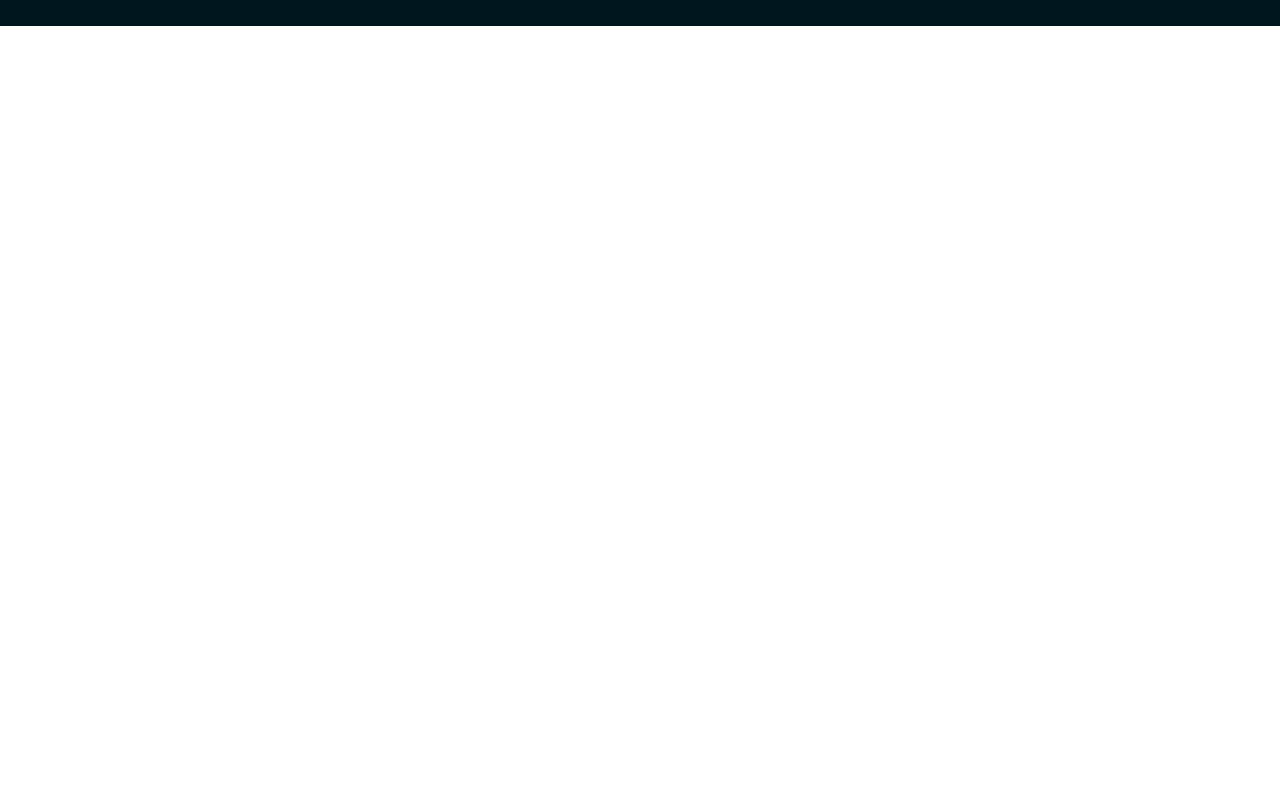
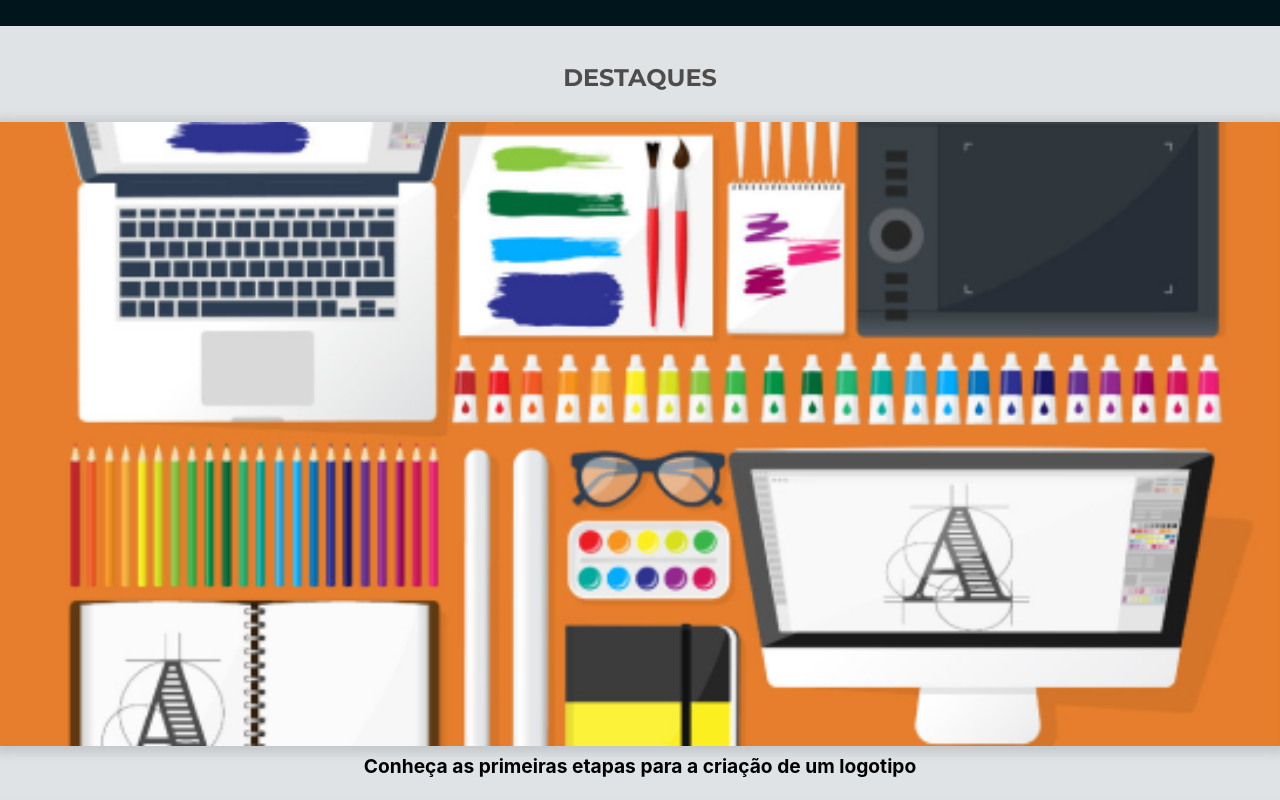
Before and after one commit to andbarranha/Aulas-Alura, a plain HTML site: page projeto-apeperia/index.html in a window 1280 px wide. Shown: the part 380-1180 px from the top of the page. Before the commit the page ends 800 px from the top, so only its background shows below. Drawn offline with Linux system fonts and the light colour scheme.

Commit message:
As unidades de viewport

```diff
--- /dev/null
+++ b/projeto-apeperia/css/destaques.css
@@ -0,0 +1,42 @@
+.destaques{
+    background-color: var(--azul-claro);
+
+    padding-top: 2.5rem;
+    padding-bottom: 2rem;
+}
+
+.destaques_titulo{
+    color: var(--cinza-escuro);
+    font-weight: 700;
+    font-size: 1.5rem;
+    font-family: var(--montserrat);
+    text-transform: uppercase;
+    text-align: center;
+    margin-bottom: 2rem;
+}
+
+.destaques_painel{
+    display: flex;
+    flex-direction: column;
+    align-items: center;
+
+    margin-bottom: 2rem;
+}
+
+.destaques_painel-imagem{
+    width: 100vw;
+    box-shadow: 0 2px 10px 5px #00000020;
+    margin-bottom: .5rem;
+}
+
+.destaques_painel-texto{
+    font-weight: 700;
+    font-size: 1.2rem;
+    line-height: normal;
+}
+
+.destaques_botao{
+    color: var(--vermelho-forte);
+    border-color: var(--vermelho-forte);
+    margin: 0 auto;
+}
--- a/projeto-apeperia/index.html
+++ b/projeto-apeperia/index.html
@@ -9,6 +9,7 @@
 <link href="css/base.css" rel="stylesheet">
 <link href="css/cabecalho.css" rel="stylesheet">
 <link href="css/chamada.css" rel="stylesheet">
+<link href="css/destaques.css" rel="stylesheet">
     </head>
             <body>
                 <header class="cabecalho container">
@@ -30,6 +31,20 @@
                         <p class="chamada__texto">Apeperia tem um jeito inovador de comparar e montar aplicativos para pequenas e médias empresas.</p>
                         <a href="#" class="chamada__botao botao">Conheça os planos</a>
                     </section>
+                    <section class="destaques container">
+                        <h2 class="destaques_titulo">Destaques</h2>
+                        <a href="#">
+                            <figure class="destaques_painel">
+                                <img src="img/comecando-criar-logotipo.png" alt="Painel do post sobre criação de logotipo" class="destaques_painel-imagem">
+                                <figcaption class="destaques_painel-texto">Conheça as primeiras etapas para a criação de um logotipo</figcaption>
+                            </figure>
+                        </a>
+                        <a href="#">
+                            <figure class="destaques_painel">
+                                <img src="img/dicas-fotografia.png" alt="Painel do post sobre fotografia com celular" class="destaques_painel-imagem">
+                                <figcaption class="destaques_painel-texto">Veja dicas de como fotografar usando seu celular</figcaption>
+                            </figure>
+                        </a><a href="#" class="destaques_botao botao">Receber destaques por email</a></section>
                 </main>
             </body>
 </html>
```
